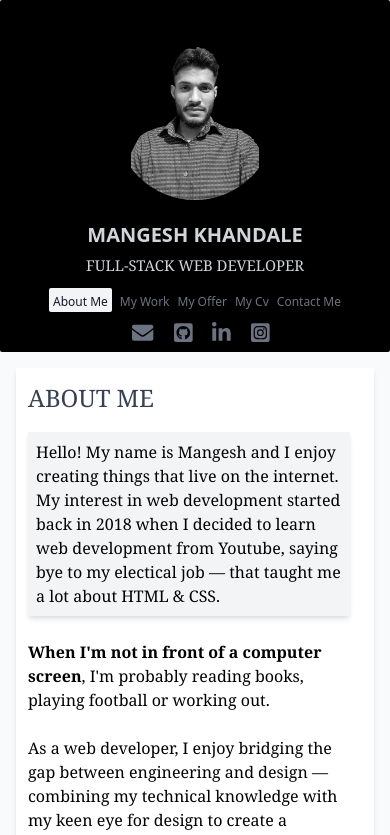
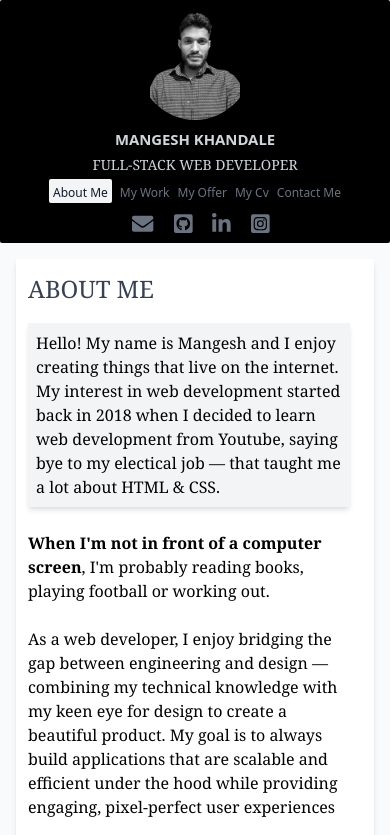
Before and after one commit to mangesh0712/Portfolio, a React (Create React App) app: page /aboutme in a window 390 px wide. Shown: the top 835 px of the page. Built offline with nearby package versions, Linux system fonts and the light colour scheme.

Commit message:
responsive changes

```diff
--- a/src/components/Profile.js
+++ b/src/components/Profile.js
@@ -1,18 +1,18 @@
 import React from "react";
-import { PATHS } from '../data'
+import { PATHS } from "../data";
 
 function Profile() {
   return (
-    <div className="flex flex-col mt-10 items-center justify-center text-gray-300">
+    <div className="flex flex-col mt-2 md:mt-5 items-center justify-center text-gray-300">
       <img
         src={PATHS.PP}
         alt=""
-        className="rounded-full filter grayscale h-40 w-40 object-contain"
+        className="rounded-full filter grayscale h-28 w-28 md:h-40 md:w-40 object-contain"
       />
-      <span className="uppercase font-sans p-1 mt-4 text-xl font-bold ">
+      <span className="uppercase font-sans p-1 mt-1 md:mt-4 text-md md:text-xl font-bold ">
         mangesh khandale
       </span>
-      <span className="mb-3 font-serif uppercase text-md font-light">
+      <span className="mb-1 md:mb-3 font-serif uppercase text-sm md:text-md font-light">
         full-stack web developer
       </span>
     </div>
```
